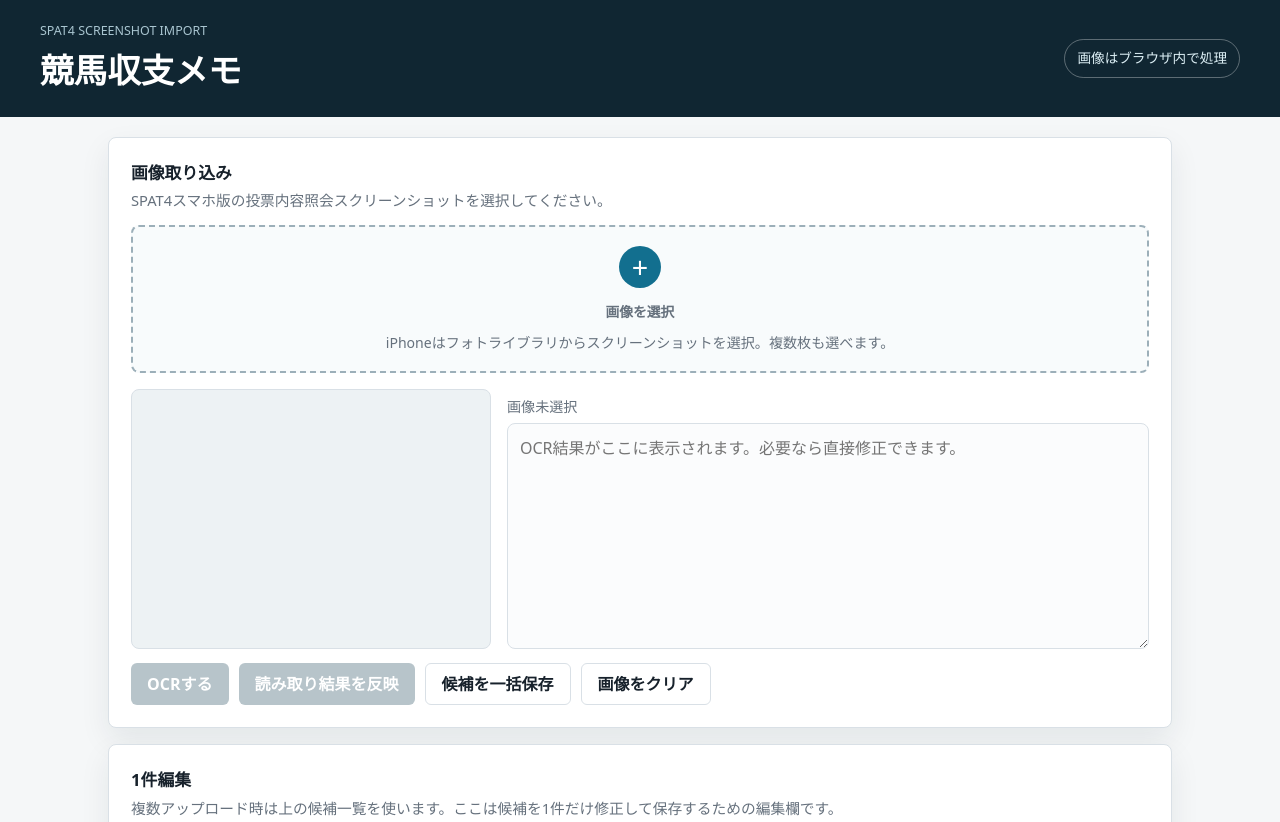
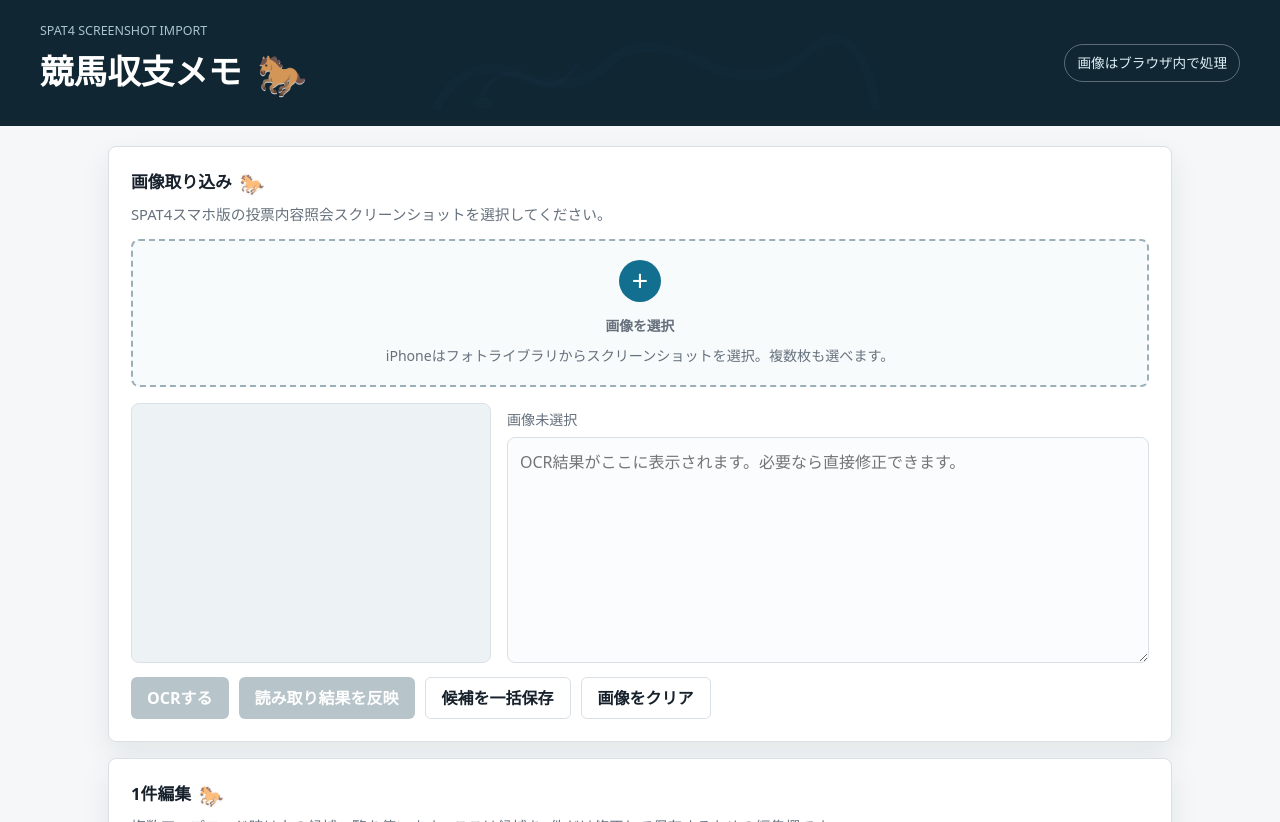
Before and after one commit to shun-hagiwara/keiba-income-memo, a plain HTML site: page index.html in a window 1280 px wide. Shown: the top 822 px of the page. Drawn offline with nearby package versions, Linux system fonts and the light colour scheme.

Commit message:
Improve UI with horse accents

```diff
--- a/index.html
+++ b/index.html
@@ -16,9 +16,17 @@
   </head>
   <body>
     <header class="app-header">
+      <!-- 馬シルエット背景SVG -->
+      <div class="header-bg-horse" aria-hidden="true">
+        <svg viewBox="0 0 320 80" fill="none" xmlns="http://www.w3.org/2000/svg">
+          <path d="M30 70 Q50 30 90 50 Q120 60 140 40 Q160 20 200 40 Q240 60 270 30 Q300 10 310 70" stroke="#223a5e" stroke-width="6" fill="none" opacity="0.10"/>
+          <path d="M60 60 Q70 40 90 50 Q110 60 120 40" stroke="#223a5e" stroke-width="3" fill="none" opacity="0.13"/>
+          <ellipse cx="60" cy="65" rx="7" ry="4" fill="#223a5e" opacity="0.08"/>
+        </svg>
+      </div>
       <div>
         <p class="eyebrow">SPAT4 screenshot import</p>
-        <h1>競馬収支メモ</h1>
+        <h1>競馬収支メモ <span class="horse-icon" aria-label="馬アイコン">🐎</span></h1>
       </div>
       <div class="privacy-badge">画像はブラウザ内で処理</div>
     </header>
@@ -26,7 +34,7 @@
     <main class="app-shell">
       <section class="panel import-panel" aria-labelledby="import-title">
         <div class="section-heading">
-          <h2 id="import-title">画像取り込み</h2>
+          <h2 id="import-title">画像取り込み <span class="horse-icon" aria-label="馬アイコン">🐎</span></h2>
           <p>SPAT4スマホ版の投票内容照会スクリーンショットを選択してください。</p>
         </div>
 
@@ -84,7 +92,7 @@
 
       <section class="panel" aria-labelledby="form-title">
         <div class="section-heading">
-          <h2 id="form-title">1件編集</h2>
+          <h2 id="form-title">1件編集 <span class="horse-icon" aria-label="馬アイコン">🐎</span></h2>
           <p>複数アップロード時は上の候補一覧を使います。ここは候補を1件だけ修正して保存するための編集欄です。</p>
         </div>
 
@@ -170,7 +178,7 @@
 
       <section class="panel dashboard" aria-labelledby="summary-title">
         <div class="section-heading">
-          <h2 id="summary-title">収支サマリー</h2>
+          <h2 id="summary-title">収支サマリー <span class="horse-icon" aria-label="馬アイコン">🐎</span></h2>
         </div>
         <div class="metric-grid">
           <div class="metric">
@@ -195,7 +203,7 @@
       <section class="panel" aria-labelledby="period-title">
         <div class="section-heading history-heading">
           <div>
-            <h2 id="period-title">期間別収支</h2>
+            <h2 id="period-title">期間別収支 <span class="horse-icon" aria-label="馬アイコン">🐎</span></h2>
             <p>保存済み履歴を日別・月別・年別に集計します。</p>
           </div>
           <div class="segmented-control" role="group" aria-label="集計単位">
@@ -224,7 +232,7 @@
       <section class="panel" aria-labelledby="history-title">
         <div class="section-heading history-heading">
           <div>
-            <h2 id="history-title">履歴</h2>
+            <h2 id="history-title">履歴 <span class="horse-icon" aria-label="馬アイコン">🐎</span></h2>
             <p>保存データはこのブラウザ内に保存されます。</p>
           </div>
           <div>
--- a/styles.css
+++ b/styles.css
@@ -1,3 +1,48 @@
+/* --- 馬シルエット・馬アイコン用スタイル --- */
+.header-bg-horse {
+  position: absolute;
+  inset: 0;
+  width: 100%;
+  height: 100%;
+  z-index: 0;
+  pointer-events: none;
+  overflow: hidden;
+}
+.header-bg-horse svg {
+  width: 100%;
+  height: 100%;
+  display: block;
+}
+.app-header {
+  position: relative;
+  z-index: 1;
+  background: #fff;
+  overflow: visible;
+}
+
+.horse-icon {
+  display: inline-block;
+  vertical-align: middle;
+  font-size: 1.18em;
+  margin-left: 0.18em;
+  opacity: 0.82;
+  filter: drop-shadow(0 1px 0 #fff) drop-shadow(0 0 1px #223a5e22);
+}
+
+@media (max-width: 820px) {
+  .header-bg-horse {
+    height: 60px;
+  }
+}
+
+@media (max-width: 440px) {
+  .header-bg-horse {
+    height: 40px;
+  }
+  .horse-icon {
+    font-size: 1em;
+  }
+}
 :root {
   color-scheme: light;
   --bg: #f5f7f8;
```
